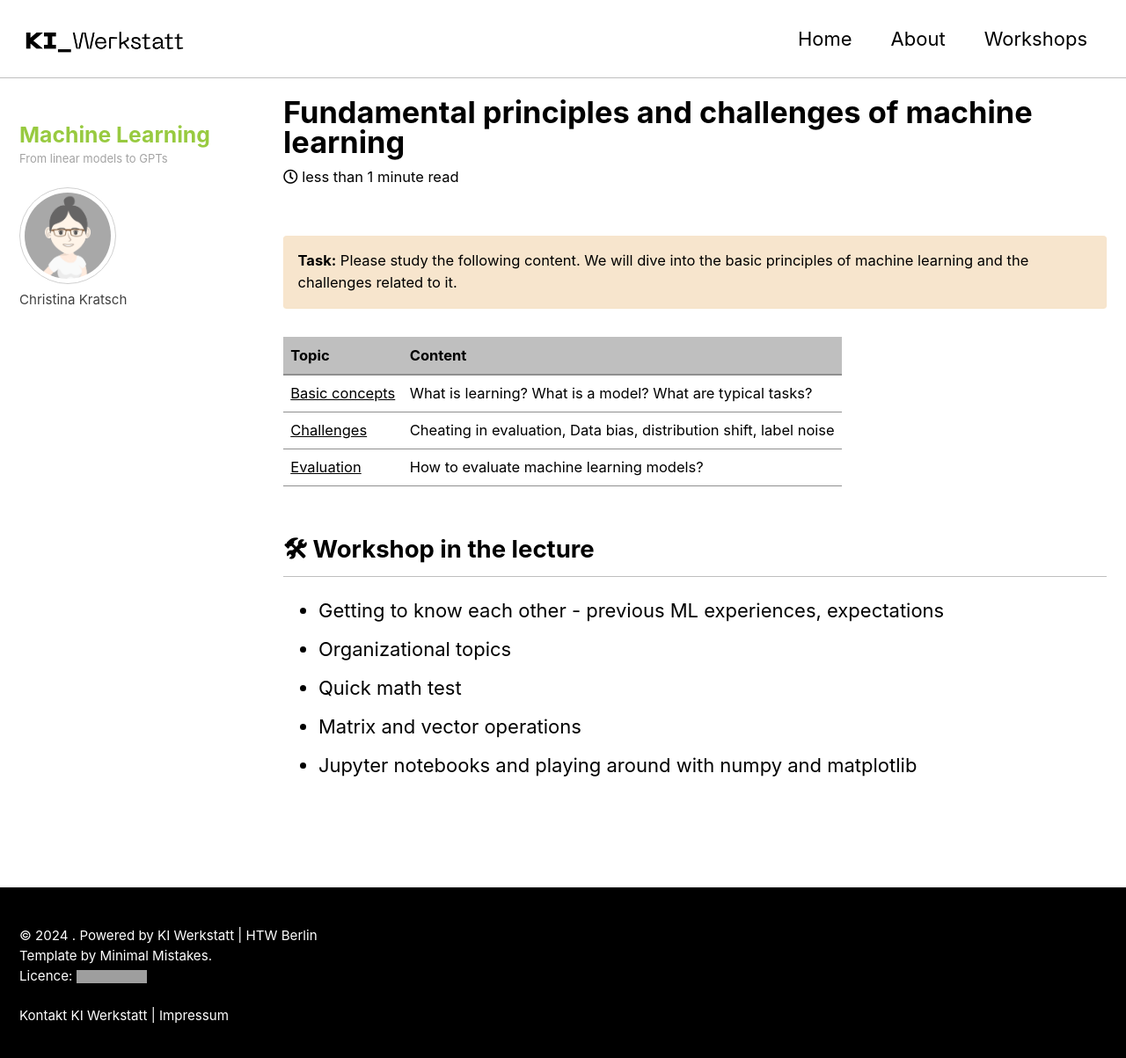
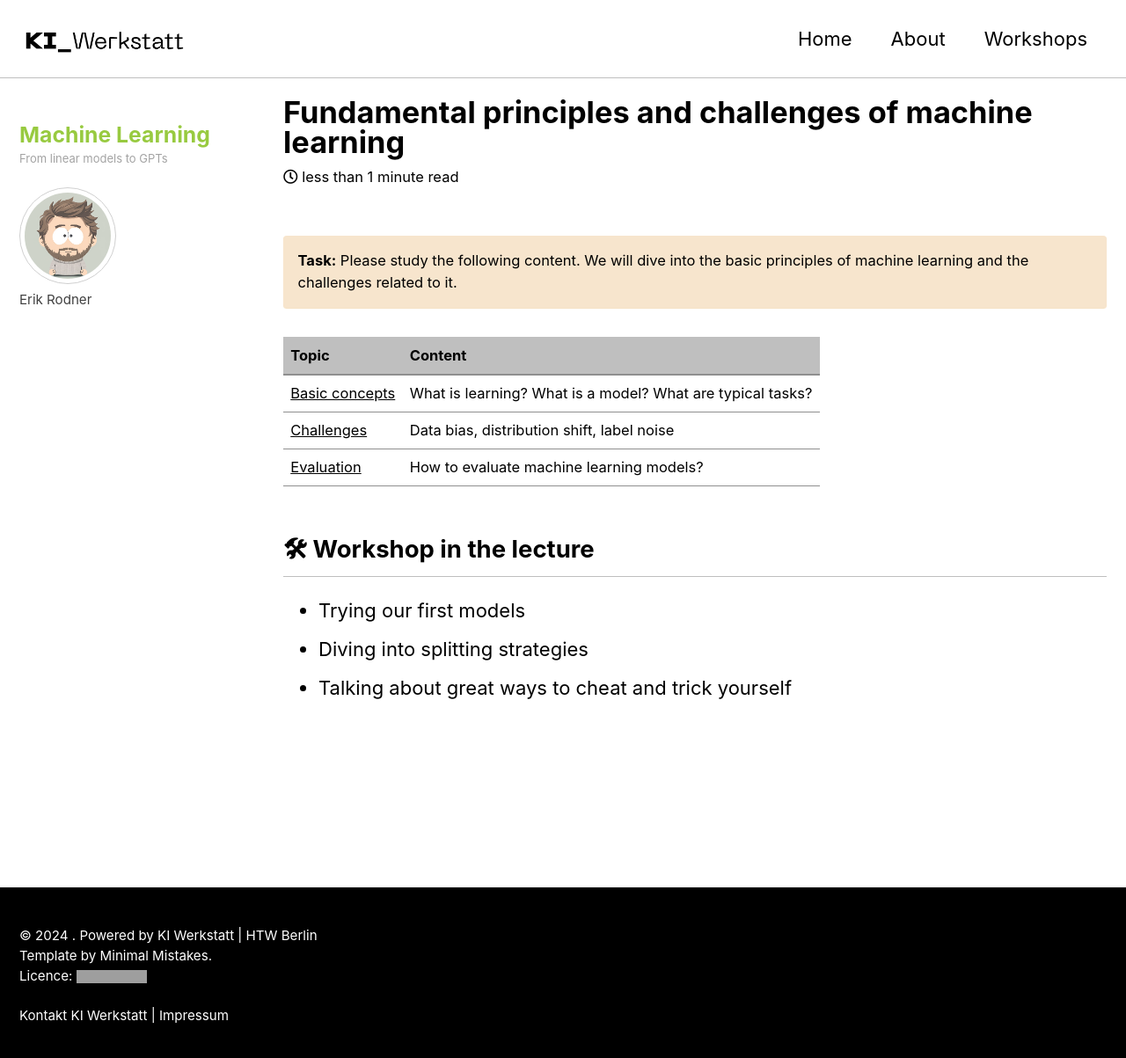
Before and after one commit to HTW-Berlin-KI-Werkstatt/ml-lecture, a Jekyll site: the page built from lectures/02/02.md, in a window 1280 px wide and 1243 px high. Shown: the top 1203 px of the window at 88% size. Built offline with Jekyll 4.4.1, drawn with Linux system fonts in a browser that asks for light colours; cached includes are drawn as plain includes; grey boxes are pictures that could not be loaded.

Commit message:
chore(lectures): update author, refine content and workshop details
Updated the author of lecture 02 to Erik Rodner. Refined the challenges section by removing 'Cheating in evaluation'. Enhanced the workshop details by specifying initial model trials, splitting strategies discussions, and methods to self-evaluate critically. Updated submodule commit reference.

```diff
--- a/lectures/02/02.md
+++ b/lectures/02/02.md
@@ -2,7 +2,7 @@
 title: "Fundamental principles and challenges of machine learning"
 layout: single
 author_profile: true
-author: Christina Kratsch
+author: Erik Rodner
 classes: wide
 ---
 
@@ -13,13 +13,11 @@ classes: wide
 | Topic | Content |
 | :------------- |  :---------- |
 | [Basic concepts](/modules/basic_principles_ml/basic_principles_ml.md) |  What is learning? What is a model? What are typical tasks? |
-| [Challenges](/modules/ml_challenges/ml_challenges.md) |  Cheating in evaluation, Data bias, distribution shift, label noise |
+| [Challenges](/modules/ml_challenges/ml_challenges.md) |  Data bias, distribution shift, label noise |
 | [Evaluation](/modules/ml_evaluation/ml_evaluation.md) |  How to evaluate machine learning models? |
 
 ## 🛠 Workshop in the lecture
 
-* Getting to know each other - previous ML experiences, expectations
-* Organizational topics
-* Quick math test
-* Matrix and vector operations
-* Jupyter notebooks and playing around with numpy and matplotlib
+* Trying our first models
+* Diving into splitting strategies
+* Talking about great ways to cheat and trick yourself
```
